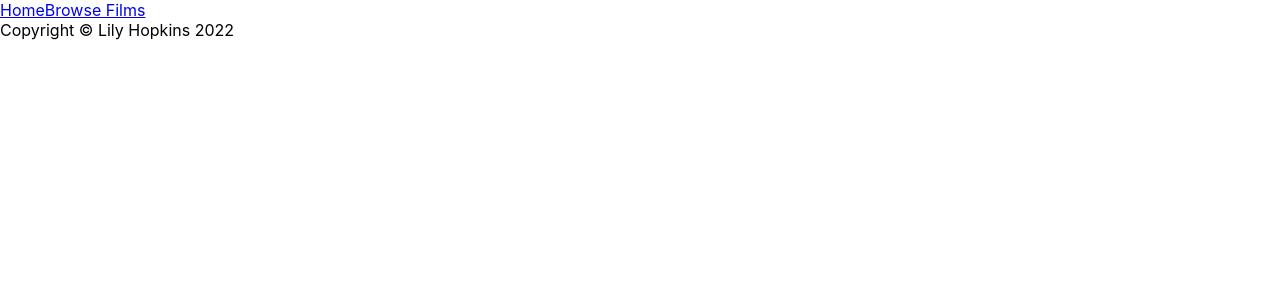
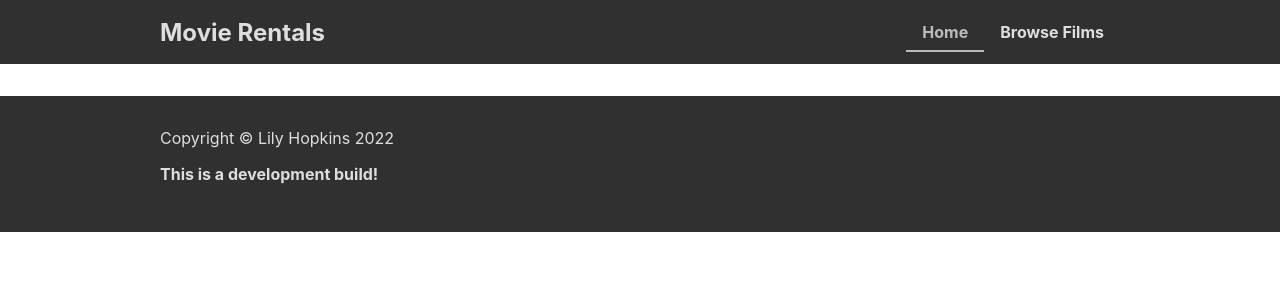
Before and after one commit to lilopkins/dvdrentalpos-frontend, a React (Create React App) app: page / in a window 1280 px wide. Shown: the top 300 px of the page. Built offline with nearby package versions, Linux system fonts and the light colour scheme.

Commit message:
Added browsing

```diff
--- a/src/App.css
+++ b/src/App.css
@@ -3,3 +3,58 @@
     margin: 0 auto;
     padding: 0 1rem;
 }
+
+header {
+    background-color: #303030;
+    color: #dedede;
+    height: 64px;
+}
+
+header > .container {
+    display: flex;
+    justify-content: space-between;
+    align-items: center;
+    height: 100%;
+}
+
+header .brand-title {
+    font-size: 1.5rem;
+    font-weight: bold;
+}
+
+header nav {
+    display: flex;
+}
+
+header nav a {
+    color: #dedede;
+    text-decoration: none;
+    padding: 0.5rem 1rem;
+    font-weight: bold;
+    transition: 0.2s;
+}
+
+header nav a.active {
+    color: #bcbcbc;
+    border-bottom: 2px solid #bcbcbc;
+    margin-bottom: -2px;
+}
+
+@media (prefers-reduced-motion) {
+    header nav a {
+        transition: none;
+    }
+}
+
+header nav a:hover {
+    color: #bcbcbc;
+    border-bottom: 2px solid #bcbcbc;
+    margin-bottom: -2px;
+}
+
+footer {
+    background-color: #303030;
+    color: #dedede;
+    padding: 2em 0;
+    margin-top: 2em;
+}
--- a/src/App.js
+++ b/src/App.js
@@ -1,19 +1,29 @@
-import { Link, Outlet } from "react-router-dom";
+import { NavLink, Outlet } from "react-router-dom";
 import "./App.css";
+import config from "./config";
 
 export default function App() {
+  const activeLambda = ({ isActive }) => isActive ? 'active' : undefined;
   return (
     <>
-      <nav>
-        <Link to="/">Home</Link>
-        <Link to="/browse">Browse Films</Link>
-        {/* <Link to="/signin">Sign In</Link> */}
-      </nav>
+      <header>
+        <div className="container">
+          <span className="brand-title">Movie Rentals</span>
+          <nav>
+            <NavLink to="/" className={activeLambda}>Home</NavLink>
+            <NavLink to="/browse" className={activeLambda}>Browse Films</NavLink>
+            {/* <Link to="/signin">Sign In</Link> */}
+          </nav>
+        </div>
+      </header>
       <div className="container">
         <Outlet />
       </div>
       <footer>
-        Copyright &copy; Lily Hopkins 2022
+        <div className="container">
+          Copyright &copy; Lily Hopkins 2022
+          {config.DEVELOPMENT ? <p><strong>This is a development build!</strong></p> : null}
+        </div>
       </footer>
     </>
   );
--- a/src/config.js
+++ b/src/config.js
@@ -1,5 +1,7 @@
+const dev = !process.env.NODE_ENV || process.env.NODE_ENV === 'development';
 const config = {
-    'API_BASE': 'http://10.9.8.19:8888/api/v1'
+    'API_BASE': dev ? 'http://localhost:8888/api/v1' : 'https://dvdrentalpos-1655464304001.azurewebsites.net/api/v1',
+    'DEVELOPMENT': dev,
 };
 
 export default config;
--- a/src/routes/Browse.css
+++ b/src/routes/Browse.css
@@ -5,8 +5,10 @@
     flex-wrap: wrap;
 }
 
-.browse .paged-content > div {
+.browse .paged-content > a {
     flex: 33% 0 1;
+    text-decoration: none;
+    color: #000;
 }
 
 .browse .film-card {
--- a/src/routes/Browse.jsx
+++ b/src/routes/Browse.jsx
@@ -1,3 +1,4 @@
+import { Link } from "react-router-dom";
 import Pageable from "../components/Pageable";
 import "./Browse.css";
 
@@ -10,7 +11,7 @@ export default function Browse() {
                 uri="/films"
                 sortable-by={{'title': 'Film Title'}}
                 generator={item => (
-                    <div>
+                    <Link to={'/film/' + item.id}>
                         <div className="film-card">
                             <div>
                                 <span className="title">{item.title}</span>
@@ -19,7 +20,7 @@ export default function Browse() {
                             <span className="lang">{item.language.name}</span>
                             <p>{item.description}</p>
                         </div>
-                    </div>
+                    </Link>
                 )} />
         </div>
     );
--- a/src/routes/FilmDetail.jsx
+++ b/src/routes/FilmDetail.jsx
@@ -1,12 +1,44 @@
-export default function Browse() {
-    let film = {
-        title: "The Shawshank Redemption",
-    };
+import { useEffect, useState } from "react";
+import { useParams } from "react-router-dom";
+import config from "../config";
 
+/*
+ * String description;
+    int releaseYear;
+    @OneToOne(optional = false)
+    @JoinColumn(name = "language_id", nullable = false)
+    Language language;
+    @OneToOne
+    @JoinColumn(name = "original_language_id")
+    Language originalLanguage;
+    int rentalDuration;
+    float rentalRate;
+    int length;
+    float replacementCost;
+    String rating;
+    String specialFeatures;
+ */
+
+export default function FilmDetail() {
+    let { id } = useParams();
+    let [film, setFilm] = useState(null);
+
+    useEffect(() => {
+        fetch(`${config.API_BASE}/films/${id}`)
+            .then(res => res.json())
+            .then(setFilm);
+    }, [id]);
+
+    if (film == null)
+        return <div>Loading...</div>;
+    else
         return (
             <>
                 <div>
-                <span>{film.title}</span>
+                    <h1>{film.title}</h1>
+                    <span>Released {film.release_year} in {film.original_language ? film.original_language.name : film.language.name}</span>
+                    <span>{film.length} minutes long</span>
+                    <p>{film.description}</p>
                 </div>
             </>
         );
```
Lines whose indentation alone changed are shown as unchanged.
